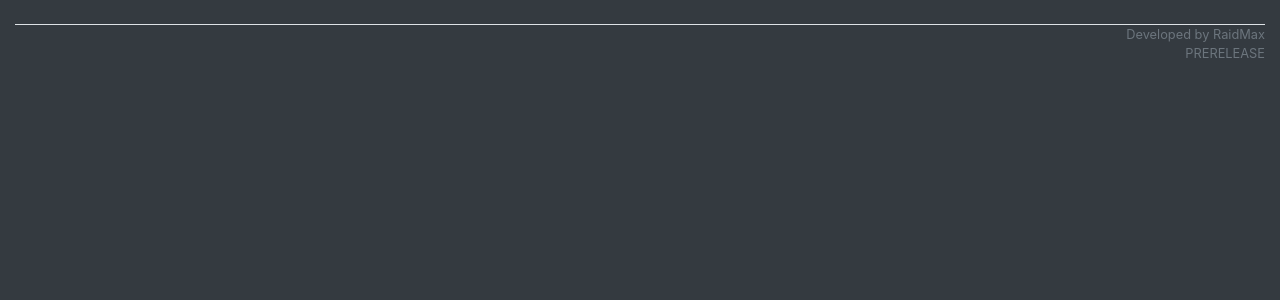
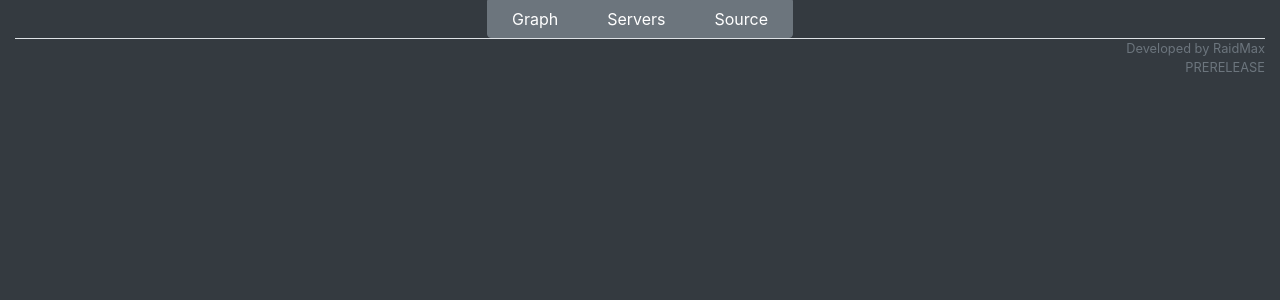
Before and after one commit to RaidMax/IW4MAdmin-Master, a Flask app: page /servers in a window 1280 px wide. Shown: the top 300 px of the page. Run offline with Flask 2, Linux system fonts and the light colour scheme; some libraries are stand-ins or nearby versions.

Commit message:
add player/server counter and webfront link on serverlist add navigation menu fix broken hover library url

```diff
--- a/src/master/flask/views.py
+++ b/src/master/flask/views.py
@@ -27,9 +27,9 @@
 def servers():
     server_dict = defaultdict(list)
     if len(ctx.instance_list.values()) > 0:
-        ungrouped_servers = [server for instance in ctx.instance_list.values() for server in instance.servers]
-        for server in sorted(ungrouped_servers, key=lambda server: server.game):
-            server_dict[server.game].append(server)
+        ungrouped_servers = [server.set_instance(instance) for instance in ctx.instance_list.values() for server in instance.servers]
+        for server_group in sorted(ungrouped_servers, key=lambda server: server.game):
+            server_dict[server_group.game].append(server_group)
     return render_template('serverlist.html',
                            title='Server List',
                            games=server_dict)
--- a/src/master/models/servermodel.py
+++ b/src/master/models/servermodel.py
@@ -11,6 +11,11 @@
         self.map = map
         self.gametype = gametype
         self.ip = ip
+        self.instance = None
+
+    def set_instance(self, instance):
+        self.instance = instance
+        return self
 
     def __repr__(self):
         return '<ServerModel(id={id})>'.format(id=self.id)
--- a/src/master/templates/index.html
+++ b/src/master/templates/index.html
@@ -7,7 +7,8 @@
             <div id="history_graph">{{history_graph|safe}}</div>
             <figcaption class="float-right">
                 <a href="/{{previous_zoom_point}}">
-                    <span id="history_graph_zoom_out" class="h4 oi oi-zoom-out text-muted" style="cursor:pointer;"></span>
+                    <span id="history_graph_zoom_out" class="h4 oi oi-zoom-out text-muted"
+                          style="cursor:pointer;"></span>
                 </a>
                 <a href="/{{next_zoom_point}}">
                     <span id="history_graph_zoom_in" class="h4 oi oi-zoom-in text-muted" style="cursor:pointer;"></span>
@@ -24,5 +25,5 @@
 {% endblock %}
 
 {% block scripts %}
-<script type="text/javascript" src="http://kozea.github.com/pygal.js/latest/pygal-tooltips.min.js"></script>
+<script type="text/javascript" src="https://kozea.github.io/pygal.js/latest/pygal-tooltips.min.js"></script>
 {% endblock %}
--- a/src/master/templates/layout.html
+++ b/src/master/templates/layout.html
@@ -1,11 +1,14 @@
 <!DOCTYPE html>
-<html class="bg-dark">
+<html class="bg-dark" lang="en">
 <head>
-    <meta charset="utf-8" />
+    <meta charset="utf-8"/>
     <meta name="viewport" content="width=device-width, initial-scale=1.0">
     <title>IW4MAdmin Master | {{ title }}</title>
-    <link rel="stylesheet" href="https://stackpath.bootstrapcdn.com/bootstrap/4.1.0/css/bootstrap.min.css" integrity="sha384-9gVQ4dYFwwWSjIDZnLEWnxCjeSWFphJiwGPXr1jddIhOegiu1FwO5qRGvFXOdJZ4" crossorigin="anonymous">
-    <link rel="stylesheet" href="https://cdnjs.cloudflare.com/ajax/libs/open-iconic/1.1.1/font/css/open-iconic-bootstrap.min.css" integrity="sha256-BJ/G+e+y7bQdrYkS2RBTyNfBHpA9IuGaPmf9htub5MQ=" crossorigin="anonymous" />
+    <link rel="stylesheet" href="https://stackpath.bootstrapcdn.com/bootstrap/4.1.0/css/bootstrap.min.css"
+          integrity="sha384-9gVQ4dYFwwWSjIDZnLEWnxCjeSWFphJiwGPXr1jddIhOegiu1FwO5qRGvFXOdJZ4" crossorigin="anonymous">
+    <link rel="stylesheet"
+          href="https://cdnjs.cloudflare.com/ajax/libs/open-iconic/1.1.1/font/css/open-iconic-bootstrap.min.css"
+          integrity="sha256-BJ/G+e+y7bQdrYkS2RBTyNfBHpA9IuGaPmf9htub5MQ=" crossorigin="anonymous"/>
     <style type="text/css">
         .active {
             stroke-width: initial !important;
@@ -27,12 +30,27 @@
         .tooltip-box {
             fill: #343a40 !important;
         }
+
+        .btn-group a.btn-secondary {
+            border-top-left-radius: 0;
+            border-top-right-radius: 0;
+        }
     </style>
+    {% block styles %}
+    {% endblock %}
 </head>
 
 <body class="bg-dark">
 
 <div class="container-fluid body-content bg-dark">
+    <div class="row">
+        <div class="btn-group m-auto" role="group" aria-label="Servers">
+            <a href="/" type="button" class="btn btn-secondary pl-4 pr-4">Graph</a>
+            <a href="/servers" type="button" class="btn btn-secondary pl-4 pr-4">Servers</a>
+            <a href="https://github.com/RaidMax/IW4MAdmin-Master" target="_blank" type="button"
+               class="btn btn-secondary pl-4 pr-4">Source</a>
+        </div>
+    </div>
     {% block content %}{% endblock %}
 
 </div>
@@ -40,7 +58,9 @@
 <script src="https://code.jquery.com/jquery-3.3.1.min.js"
         integrity="sha256-FgpCb/KJQlLNfOu91ta32o/NMZxltwRo8QtmkMRdAu8="
         crossorigin="anonymous"></script>
-    <script src="https://maxcdn.bootstrapcdn.com/bootstrap/4.0.0/js/bootstrap.min.js" integrity="sha384-JZR6Spejh4U02d8jOt6vLEHfe/JQGiRRSQQxSfFWpi1MquVdAyjUar5+76PVCmYl" crossorigin="anonymous"></script>
+<script src="https://maxcdn.bootstrapcdn.com/bootstrap/4.0.0/js/bootstrap.min.js"
+        integrity="sha384-JZR6Spejh4U02d8jOt6vLEHfe/JQGiRRSQQxSfFWpi1MquVdAyjUar5+76PVCmYl"
+        crossorigin="anonymous"></script>
 {% block scripts %}{% endblock %}
 </body>
 </html>
--- a/src/master/templates/serverlist.html
+++ b/src/master/templates/serverlist.html
@@ -46,14 +27,20 @@
         <nav>
             <div class="nav nav-tabs" id="server_game_tabs" role="tablist">
                 {% for game in games %}
-                <a class="nav-item nav-link {{'active' if loop.first else ''}}" id="{{game}}_servers_tab" data-toggle="tab" href="#{{game}}_servers" role="tab" aria-controls="{{game}}_servers" aria-selected="{{'true' if loop.first else 'false' }}">{{game}}</a>
+                <a class="nav-item nav-link {{'active' if loop.first else ''}}" id="{{game}}_servers_tab"
+                   data-toggle="tab" href="#{{game}}_servers" role="tab" aria-controls="{{game}}_servers"
+                   aria-selected="{{'true' if loop.first else 'false' }}">
+                    <div class="text-center font-weight-bold">{{game}}</div>
+                    <div>{{games[game]|sum(attribute='clientnum')}} players &ndash; {{games[game]|length}} servers</div>
+                </a>
                 {% endfor %}
             </div>
         </nav>
         <div class="tab-content" id="server_game_tabs_content">
             {% for game, servers in games.items() %}
 
-            <div class="tab-pane {{'show active' if loop.first else ''}}" id="{{game}}_servers" role="tabpanel" aria-labelledby="{{game}}_servers_tab">
+            <div class="tab-pane {{'show active' if loop.first else ''}}" id="{{game}}_servers" role="tabpanel"
+                 aria-labelledby="{{game}}_servers_tab">
 
                 <table class="table table-dark table-striped table-hover table-responsive-lg">
                     <thead>
--- a/src/runserver.py
+++ b/src/runserver.py
@@ -6,4 +6,5 @@
 from master import app
 
 if __name__ == '__main__':
-    app.run(host=environ['IW4MADMIN_BIND_ADDRESS'], port=environ['IW4MADMIN_BIND_PORT'], debug=False)
+    app.run(host=environ['IW4MADMIN_BIND_ADDRESS'], port=environ['IW4MADMIN_BIND_PORT'],
+            debug=environ['TEMPLATES_AUTO_RELOAD'] or False)
```
Also changed, not shown: other parts of src/master/templates/serverlist.html (+34 -24 lines). Lines whose indentation alone changed are shown as unchanged.
